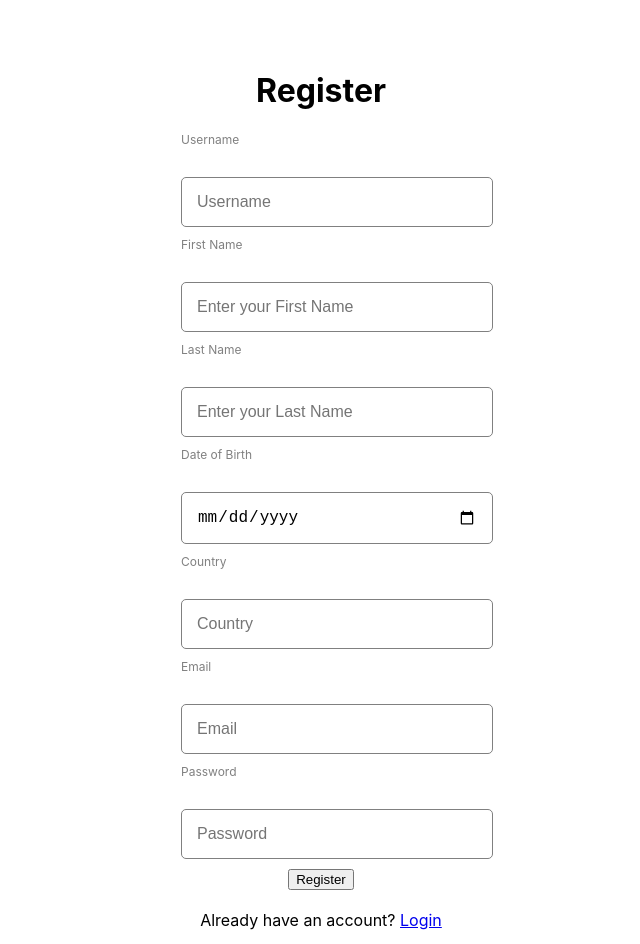
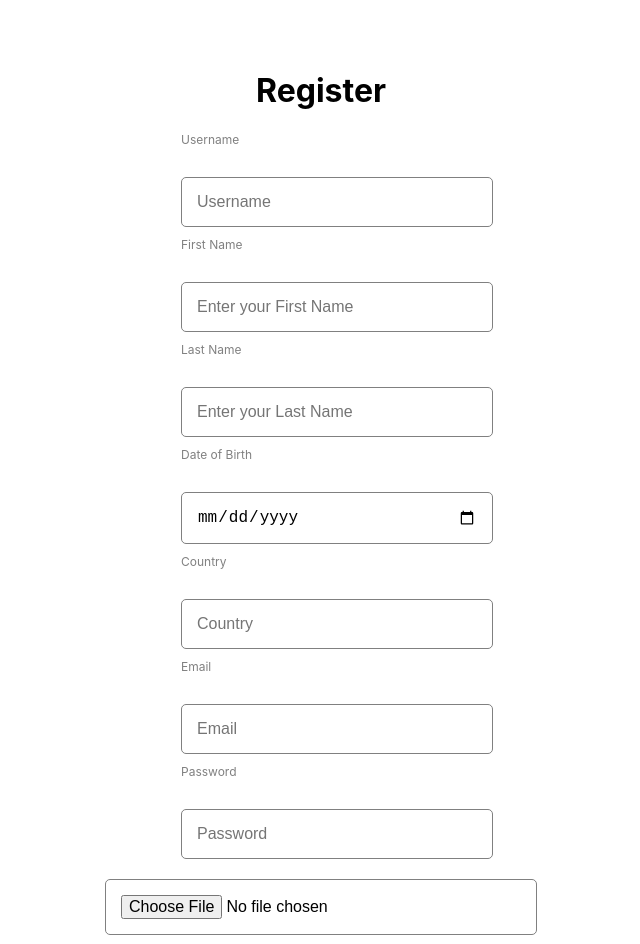
Before and after one commit to Dariusalba/electro-ghiurai-frontend, a React (Create React App) app: page /register in a window 1280 px wide. Shown: the top 944 px of the page, without its empty margins (319-959 px from the left). Built offline with nearby package versions, Linux system fonts and the light colour scheme.

Commit message:
added profile picture, conversion to byte array

```diff
--- a/src/pages/RegisterForm.js
+++ b/src/pages/RegisterForm.js
@@ -12,6 +12,7 @@ const RegisterForm = () => {
     firstName:"",
     lastName:"",
     dateOfBirth:"",
+    profilePicture:"",
   });
 
   const inputs = [
@@ -27,7 +28,7 @@ const RegisterForm = () => {
       required: true,
     },
     {
-      id: 6,
+      id: 2,
       name: "firstName",
       type: "text",
       placeholder: "Enter your First Name",
@@ -36,7 +37,7 @@ const RegisterForm = () => {
       required: true,
     },
     {
-      id: 7,
+      id: 3,
       name: "lastName",
       type: "text",
       placeholder: "Enter your Last Name",
@@ -45,7 +46,7 @@ const RegisterForm = () => {
       required: true,
     },
     {
-      id: 3,
+      id: 4,
       name: "dateOfBirth",
       type: "date",
       placeholder: "Date of Birth",
@@ -53,7 +54,7 @@ const RegisterForm = () => {
       required: true,
     },
     {
-      id: 4,
+      id: 5,
       name: "countryOfOrigin",
       type: "country",
       placeholder: "Country",
@@ -62,7 +63,7 @@ const RegisterForm = () => {
       required: true,
     },
     {
-      id: 2,
+      id: 6,
       name: "email",
       type: "email",
       placeholder: "Email",
@@ -71,7 +72,7 @@ const RegisterForm = () => {
       required: true,
     },
     {
-      id: 5,
+      id: 7,
       name: "password",
       type: "password",
       placeholder: "Password",
@@ -82,6 +83,16 @@ const RegisterForm = () => {
       required: true,
     },
   ];
+
+  const handleChooseFile = (event) => {
+    const file = event.target.files[0];
+    const reader = new FileReader();
+    reader.readAsArrayBuffer(file);
+    reader.onloadend = () => {
+      const byteArray = new Uint8Array(reader.result);
+      setValues({ ...values, profilePicture: byteArray });
+    };
+  };
 
   const handleSubmit = (e) => {
     e.preventDefault();
@@ -126,6 +137,12 @@ const RegisterForm = () => {
             onChange={onChange}
           />
         ))}
+        <input
+        type="file"
+        name="profilePicture"
+        accept="image/*"
+        onChange={handleChooseFile}
+        />
         <button onClick = {handleSubmit}>Register</button>
         <p>Already have an account? <Link to="/login">Login</Link></p>
       </form>
```
